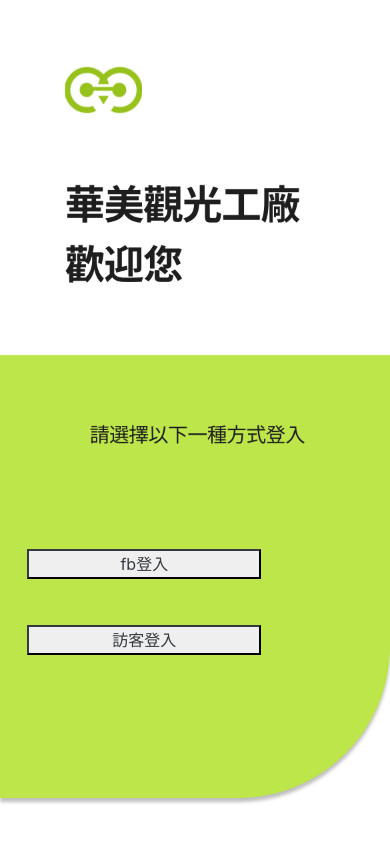
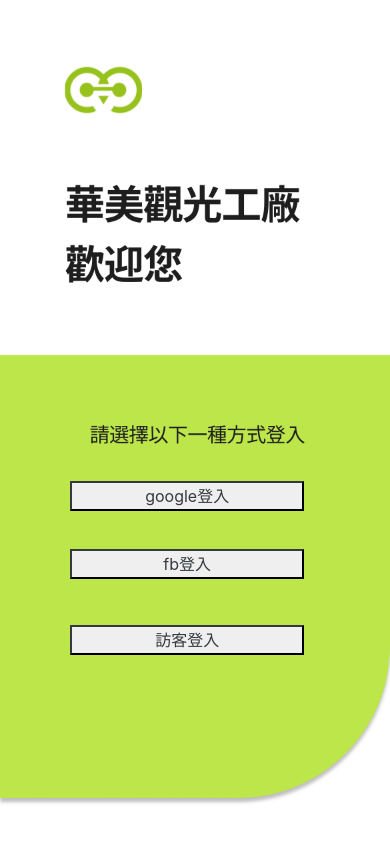
Before and after one commit to Markgenius/EyecolWeb, a website: page login.pug in a window 390 px wide. Drawn offline with nearby package versions, Linux system fonts and the light colour scheme; files that its build step writes are made by us from their sources.

Commit message:
login almost ok

```diff
--- a/login.sass
+++ b/login.sass
@@ -7,7 +7,7 @@
     height:100%
     left:35%
 
-.botton1
+.button1
     position: absolute
     width: 16%
     left: 38%
@@ -50,7 +50,7 @@
     z-index:2
     left:46.8%
     top:6%
-.ow1_big
+.owl_big
     position: absolute
     z-index:2
     left:40.5%
@@ -60,15 +60,15 @@
 @media screen and (max-width:1200px)
     .background_image
         left: 0%
-    .botton1
+    .button1
         width: 60%
-        left: 7%
+        left: 18%
     .button2
         width: 60%
-        left: 7%
+        left: 18%
     .button3
         width: 60%
-        left: 7%
+        left: 18%
     .backgroud_image2
         left: 0%
     .owl1
@@ -80,6 +80,6 @@
     .owl3
         top:7%
         left:53%
-    .ow1_big
+    .owl_big
         left:29%
         top:39%
```
Also changed, not shown: css/login.css, 1 other file.
